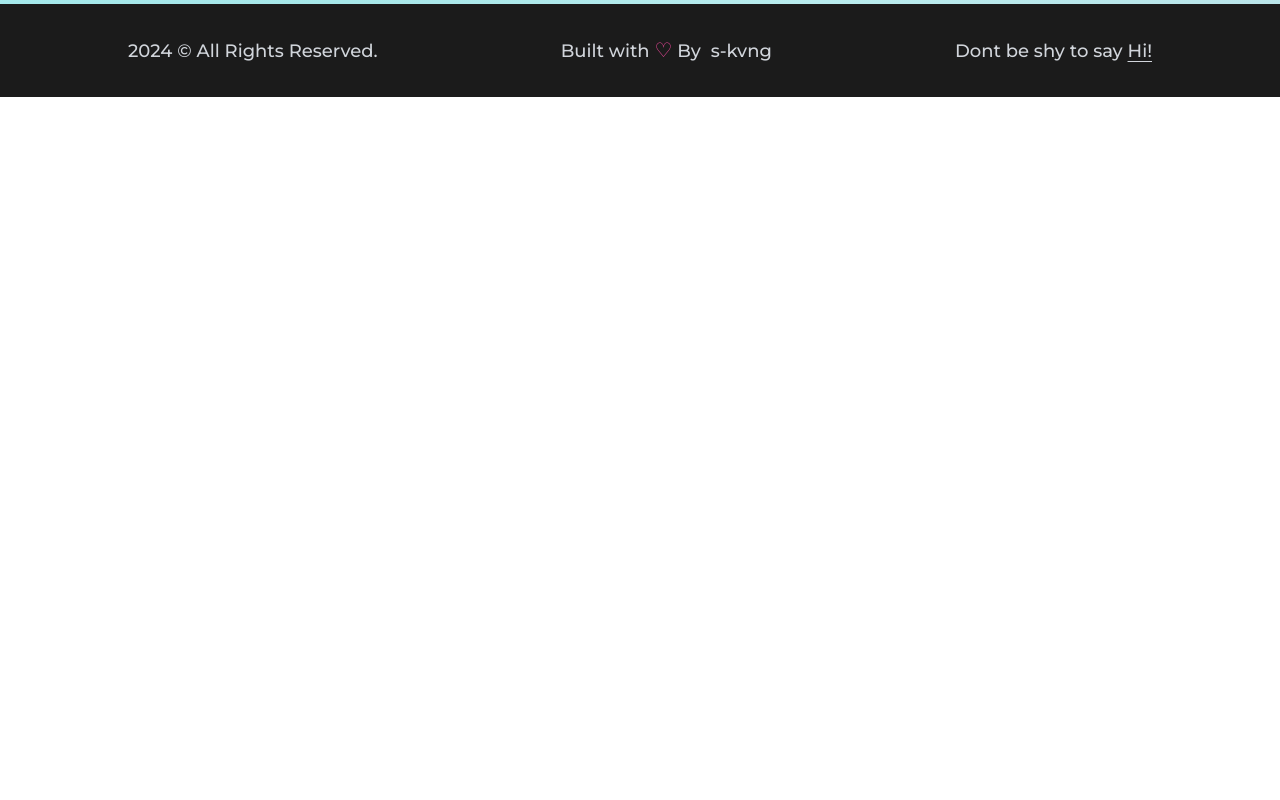
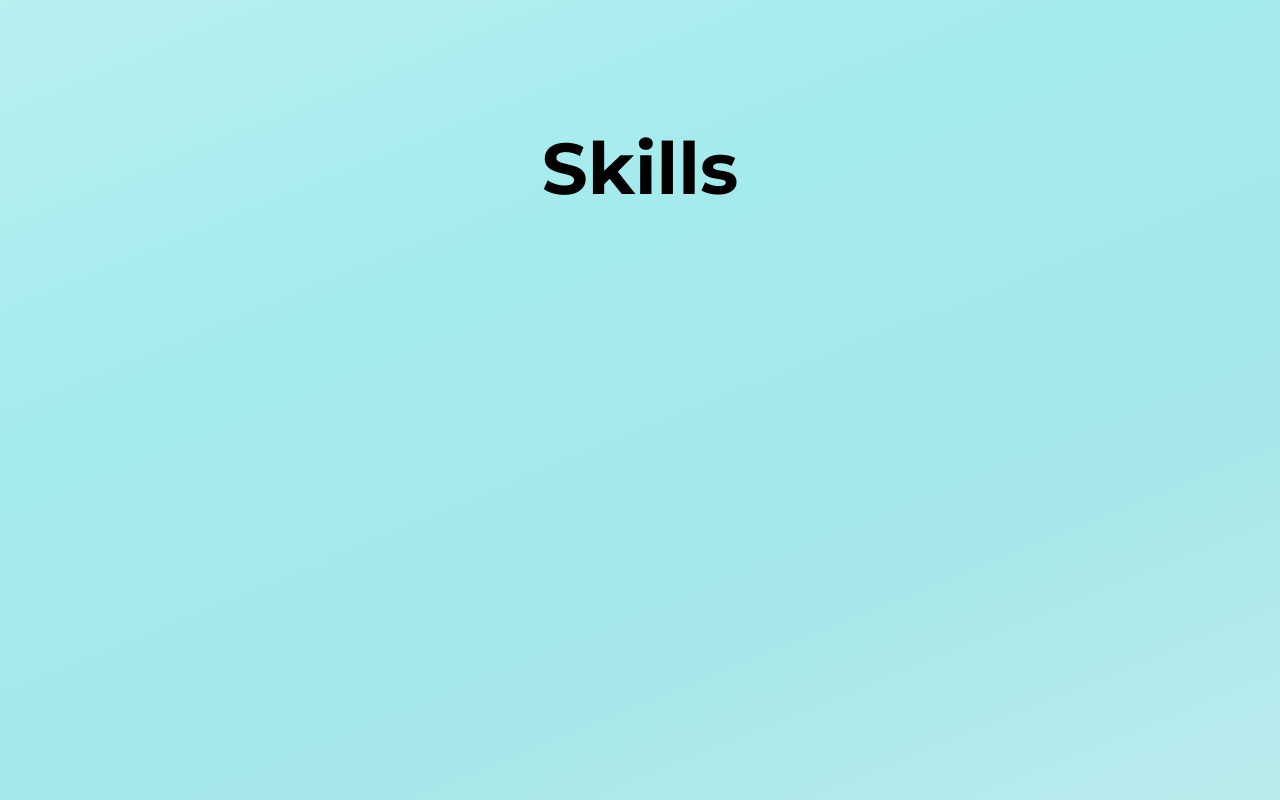
Before and after one commit to s-kvng/Nextjs-Developer-Porfolio, a Next.js app: page /about in a window 1280 px wide. Shown: the part 960-1760 px from the top of the page. Before the commit the page ends 1057 px from the top, so only its background shows below. Built offline with nearby package versions, Linux system fonts and the light colour scheme.

Commit message:
Add skill section

```diff
--- /dev/null
+++ b/src/components/Skills.js
@@ -0,0 +1,14 @@
+import React from 'react'
+
+const Skills = () => {
+  return (
+    <>
+    <h2 className='text-7xl font-bold mt-64 w-full text-center' >Skills</h2>
+    <div className=' w-full relative h-screen flex  items-center justify-center rounded-full'>
+
+    </div>
+    </>
+  )
+}
+
+export default Skills
--- a/src/pages/about/index.js
+++ b/src/pages/about/index.js
@@ -1,5 +1,6 @@
 import AnimatedText from "@/components/AnimatedText";
 import Layout from "@/components/Layout";
+import Skills from "@/components/Skills";
 
 import { useEffect, useRef } from "react";
 import { useInView, useMotionValue, useSpring } from "framer-motion";
@@ -96,6 +97,7 @@ const About = () => {
                 </div>
               </div>
           </div>
+          <Skills />
         </Layout>
       </main>
     </>
```
